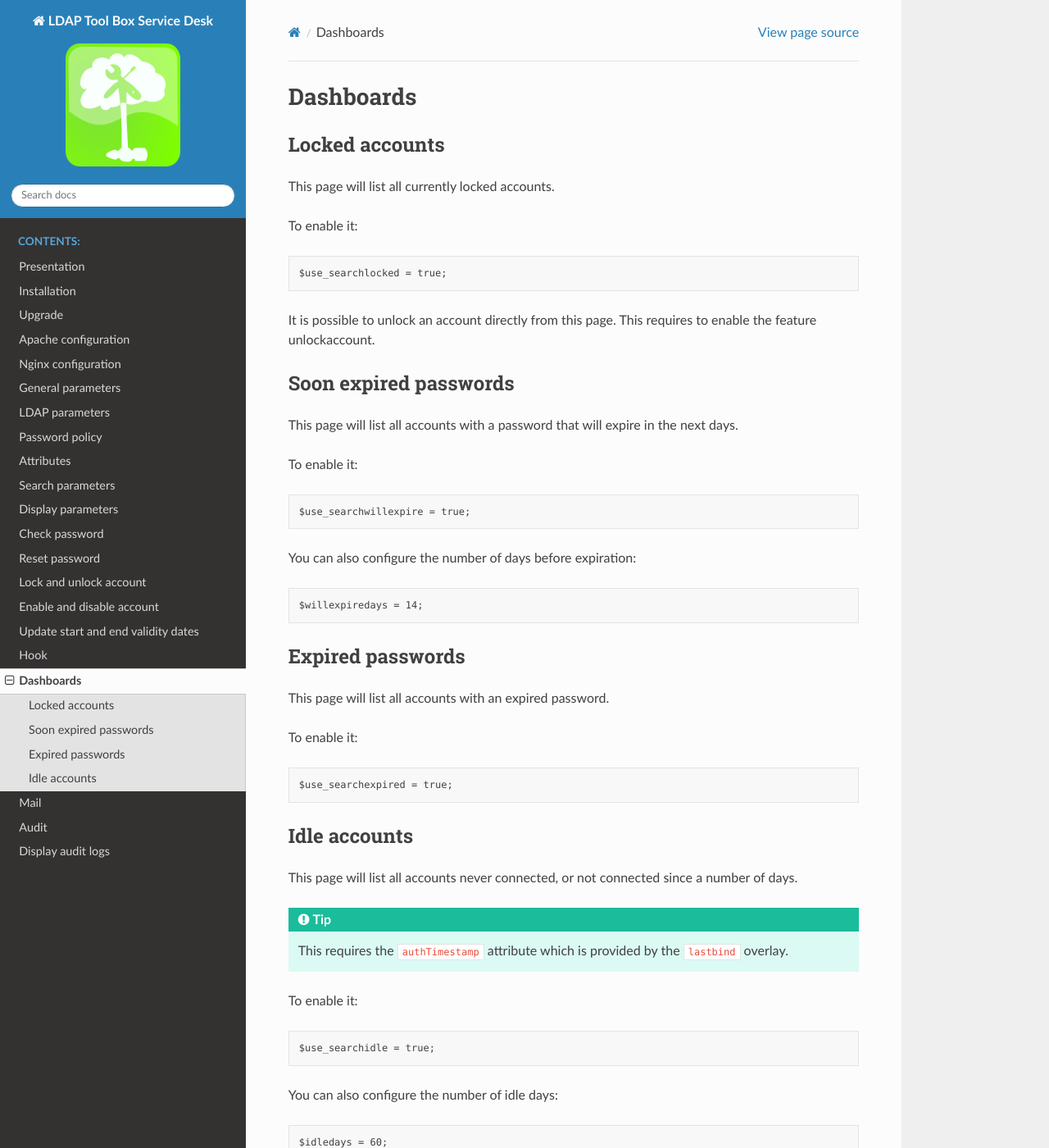
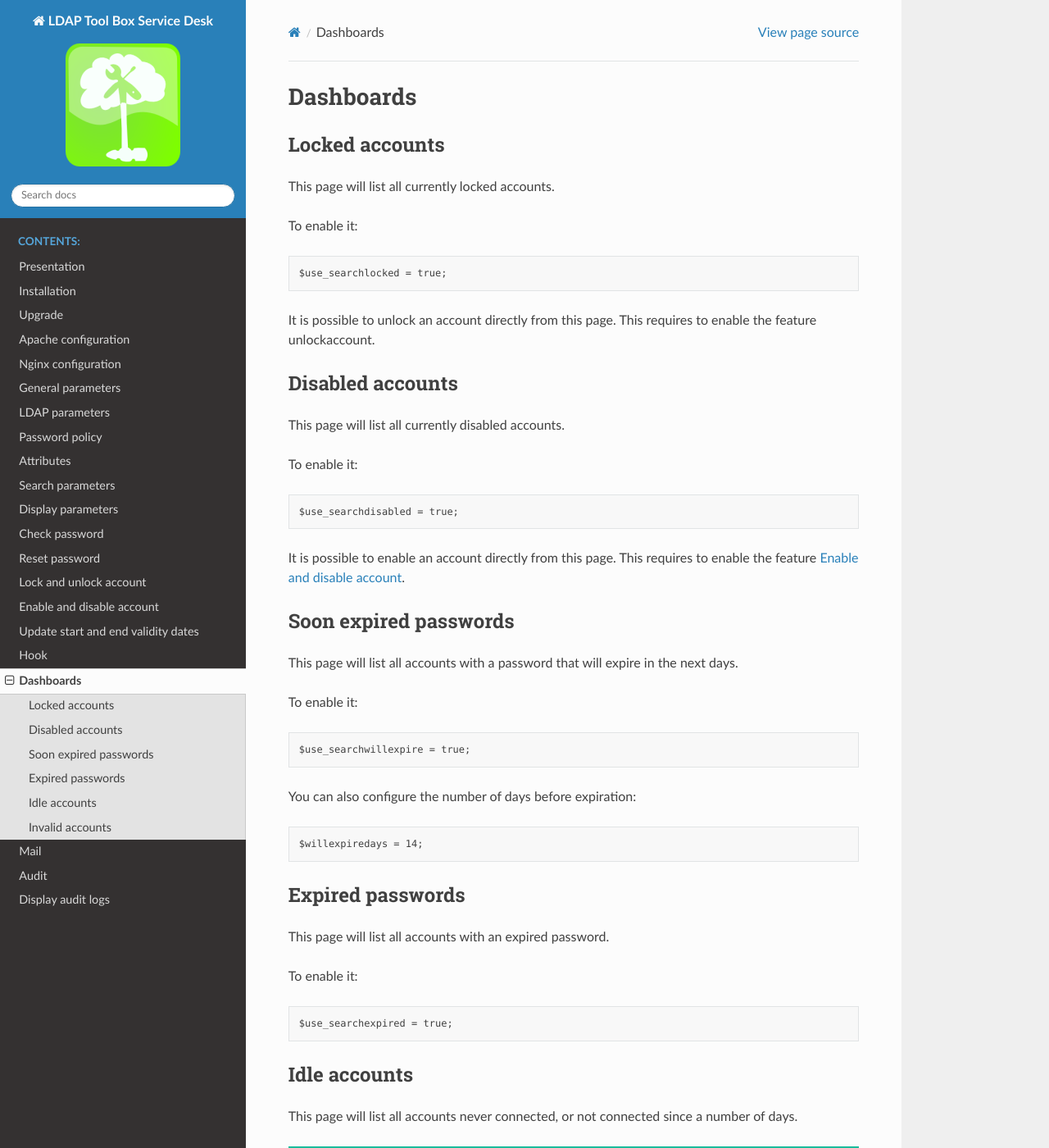
Before and after one commit to ltb-project/service-desk, a Sphinx documentation site: the page built from docs/dashboards.rst, in a window 1280 px wide and 1400 px high. Shown: the whole window at 82% size. Built offline with Sphinx 7.4.7 and the Read the Docs theme 3.1.0, drawn with Linux system fonts in a browser that asks for light colours; some of the changed text lies outside the part shown.

Commit message:
Review doc for 0.6

```diff
--- a/docs/attributes.rst
+++ b/docs/attributes.rst
@@ -18,6 +18,7 @@ Available types:
 * ``tel``: tel link
 * ``boolean``: true or false
 * ``date``: LDAP date converted to full date
+* ``ad_date``: Active Directory date converted to full date
 * ``list``: value from a list
 * ``bytes``: bytes converted in KB/MB/GB/TB
 * ``timestamp``: timestamp converted to full date
--- a/docs/dashboards.rst
+++ b/docs/dashboards.rst
@@ -13,6 +13,19 @@ To enable it:
     $use_searchlocked = true;
 
 It is possible to unlock an account directly from this page. This requires to enable the feature :doc:`unlockaccount`.
+
+Disabled accounts
+-----------------
+
+This page will list all currently disabled accounts.
+
+To enable it:
+
+.. code-block:: php
+
+    $use_searchdisabled = true;
+
+It is possible to enable an account directly from this page. This requires to enable the feature :doc:`enableaccount`.
 
 Soon expired passwords
 ----------------------
@@ -60,3 +73,14 @@ You can also configure the number of idle days:
 .. code-block:: php
 
     $idledays = 60;
+
+Invalid accounts
+----------------
+
+This page will list all invalid accounts.
+
+To enable it:
+
+.. code-block:: php
+
+    $use_searchinvalid = true;
--- a/docs/presentation.rst
+++ b/docs/presentation.rst
@@ -11,17 +11,22 @@ It allows to browse accounts in an LDAP directory, view and update their status.
 Features
 --------
 
+* LDAPv3 and Active Directory support
 * Quick search for an account
 * View main attributes
 * View account and password status
 * Test current password
 * Reset password and force password change at next connection
 * Lock and unlock account
+* Enable and disable account
 * Update account validity dates
 * Create and view audit logs
+* Set a comment on each action
+* Launch a prehook and a posthook for each action
 * Dashboards:
 
   * Accounts locked
+  * Accounts disabled
   * Accounts with a password that will soon expire
   * Accounts with an expired password
   * Accounts idle (never connected or not connected since a number of days)
```
